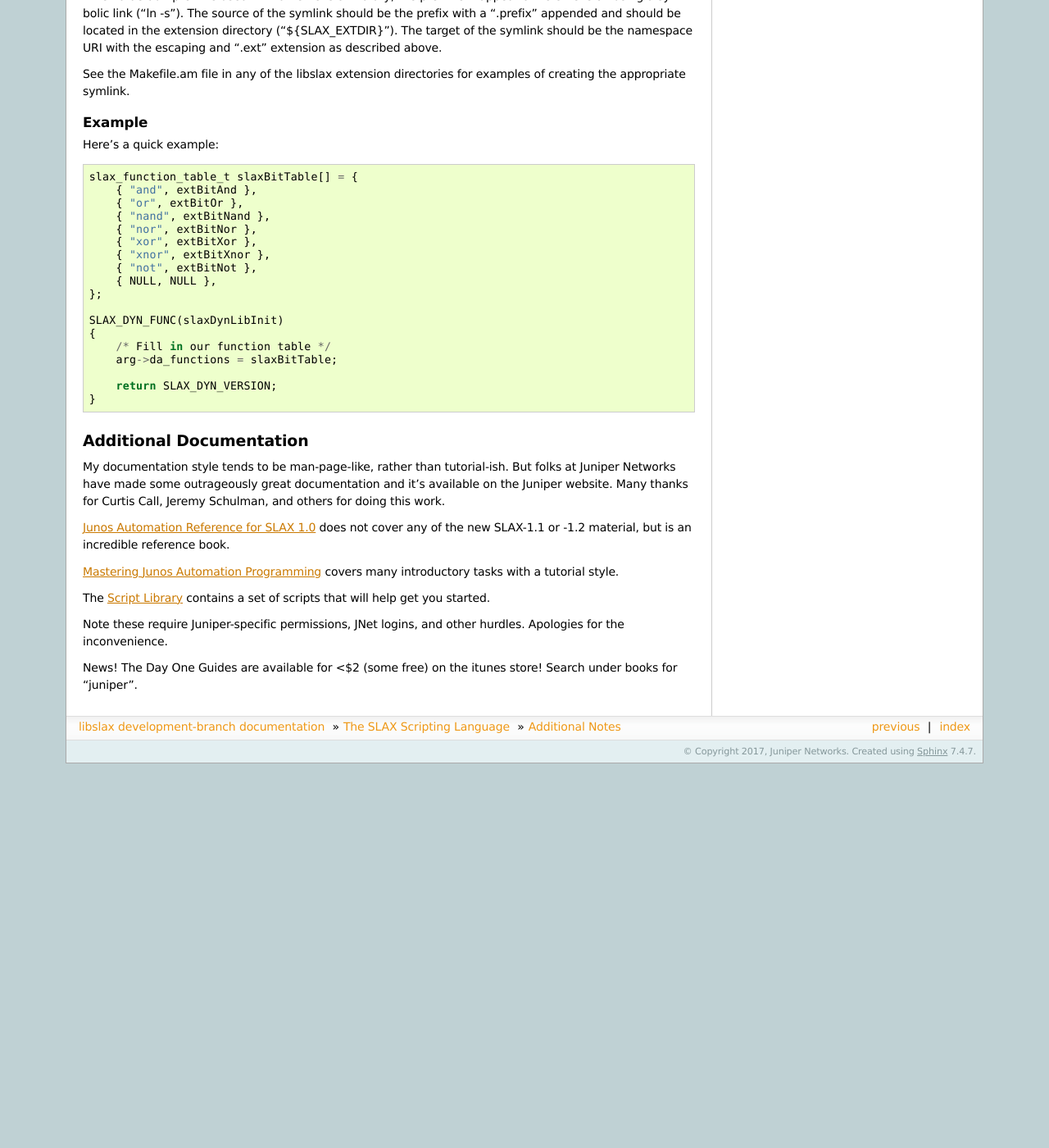
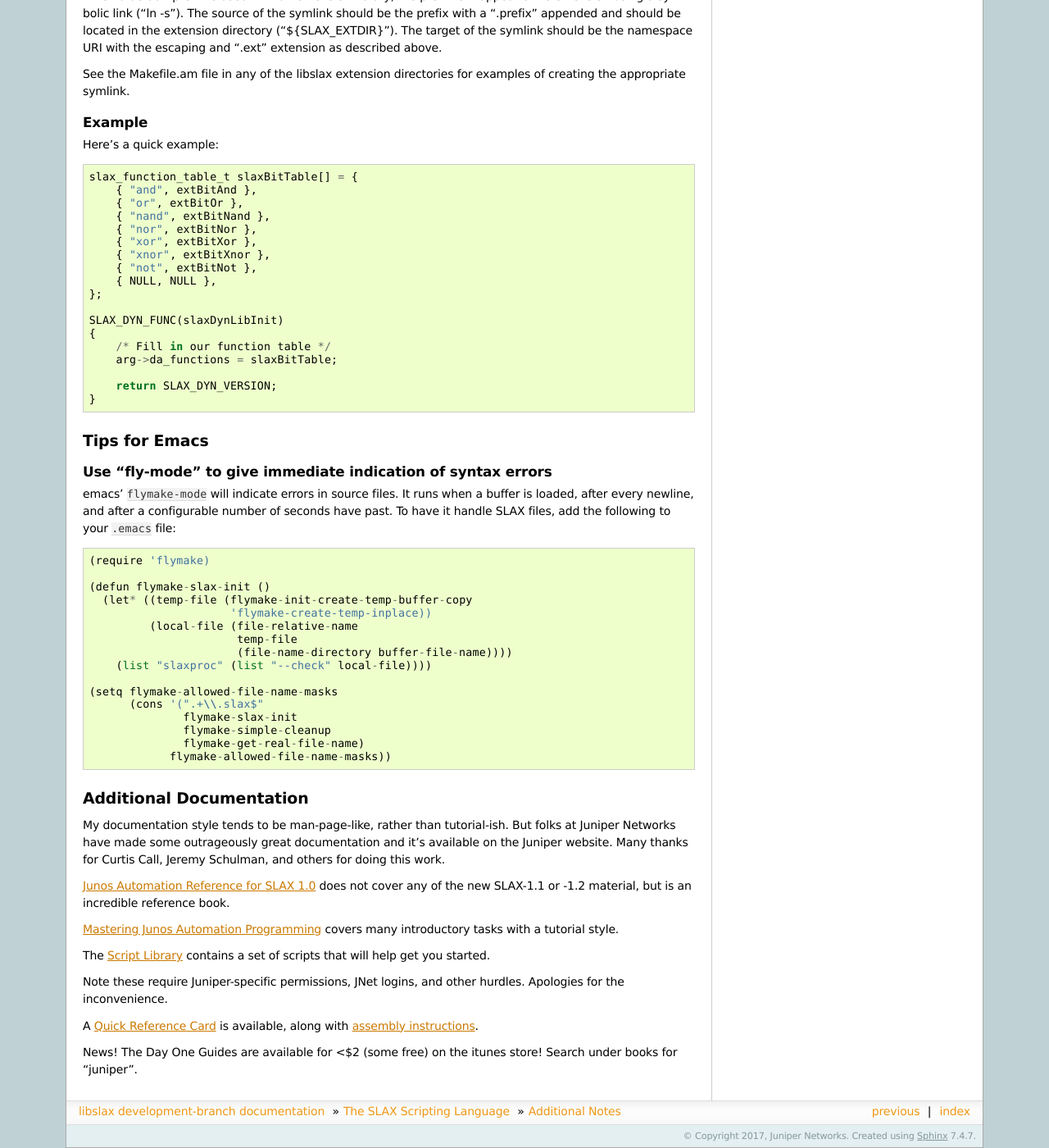
Before and after one commit to Juniper/libslax, a Sphinx documentation site: the page built from doc/notes.rst, in a window 1280 px wide and 1400 px high, scrolled down 5819 px. Shown: the whole window at 82% size. Built offline with Sphinx 7.4.7, drawn with Linux system fonts in a browser that asks for light colours; before the commit the page ends 6750 px from its top, so only the background shows below that; some of the changed text lies outside the part shown.

Commit message:
add reference card link; add emacs info

```diff
--- a/doc/notes.rst
+++ b/doc/notes.rst
@@ -423,6 +423,34 @@ Here's a quick example::
         return SLAX_DYN_VERSION;
     }
 
+Tips for Emacs
+--------------
+
+Use "fly-mode" to give immediate indication of syntax errors
+++++++++++++++++++++++++++++++++++++++++++++++++++++++++++++
+
+emacs' `flymake-mode` will indicate errors in source files. It runs
+when a buffer is loaded, after every newline, and after a configurable
+number of seconds have past. To have it handle SLAX files, add the
+following to your `.emacs` file::
+
+    (require 'flymake)
+
+    (defun flymake-slax-init ()
+      (let* ((temp-file (flymake-init-create-temp-buffer-copy
+                         'flymake-create-temp-inplace))
+             (local-file (file-relative-name
+                          temp-file
+                          (file-name-directory buffer-file-name))))
+        (list "slaxproc" (list "--check" local-file))))
+
+    (setq flymake-allowed-file-name-masks
+          (cons '(".+\\.slax$"
+                  flymake-slax-init
+                  flymake-simple-cleanup
+                  flymake-get-real-file-name)
+                flymake-allowed-file-name-masks))
+
 Additional Documentation
 ------------------------
 
@@ -456,5 +484,11 @@ started.
 Note these require Juniper-specific permissions, JNet logins, and
 other hurdles. Apologies for the inconvenience.
 
+A `Quick Reference Card`_ is available, along with `assembly
+instructions`_.
+
+.. _Quick Reference Card: https://raw.github.com/Juniper/libslax/master/doc/slax-quick-reference.pdf
+.. _assembly instructions: https://github.com/Juniper/libslax/wiki/QRCPrintHelp
+
 News! The Day One Guides are available for <$2 (some free) on the
 itunes store! Search under books for "juniper".
```
